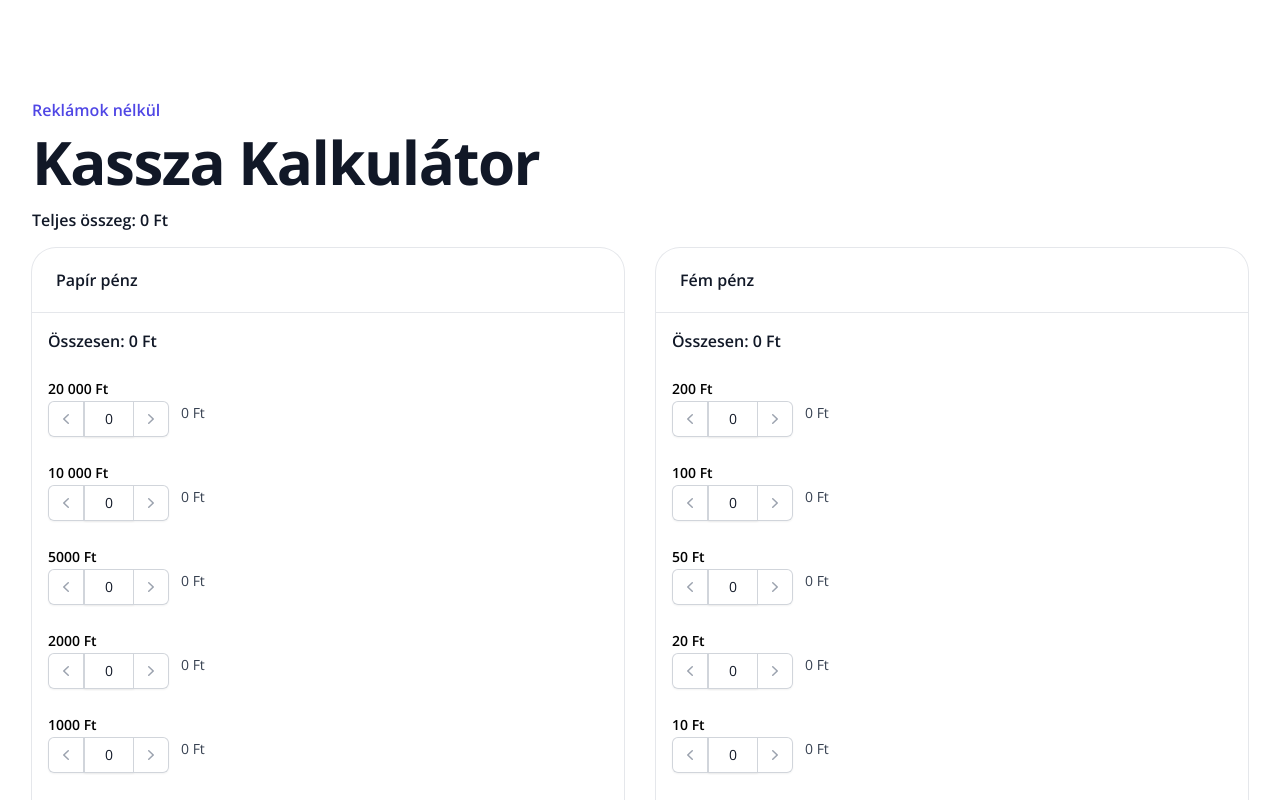
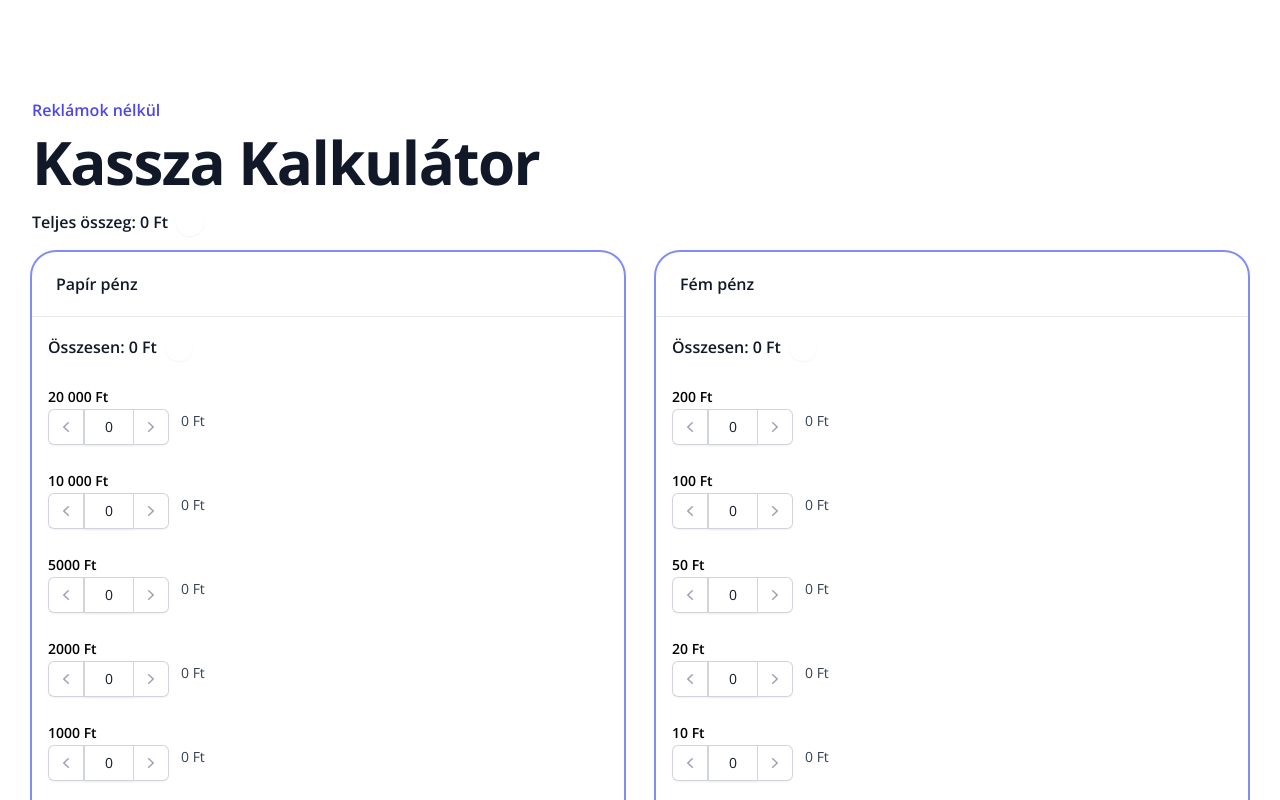
Before and after one commit to Somafet/Simple-Cash-Calculator, a Next.js app: page / in a window 1280 px wide. Shown: the top 800 px of the page. Built offline with nearby package versions, Linux system fonts and the light colour scheme.

Commit message:
Copy to clipboard.

```diff
--- a/src/app/components/TotalComponent.tsx
+++ b/src/app/components/TotalComponent.tsx
@@ -3,6 +3,7 @@
 import { useSearchParams } from "next/navigation";
 import React, { useMemo } from "react";
 import { formatter } from "../utils/number.utils";
+import { ClipboardDocumentIcon } from "@heroicons/react/20/solid";
 
 type TotalType = "all" | "bill" | "coin";
 
@@ -40,8 +41,17 @@ const TotalComponent = ({type, label, ...props}: TotalComponentProps) => {
     }
   }, [searchParams, type]);
 
+  const formattedValue = useMemo(() => formatter.format(value), [value]);
+
   return <div {...props}>
-    {label} {formatter.format(value)}
+    {label} {formattedValue}
+    <button
+      onClick={() => navigator.clipboard.writeText(formattedValue)}
+      type="button"
+      className="ml-2 rounded-full p-1 text-white shadow-sm focus-visible:outline focus-visible:outline-2 focus-visible:outline-offset-2 focus-visible:outline-indigo-600"
+      >
+        <ClipboardDocumentIcon className="h-5 w-5" aria-hidden="true" />
+      </button>
   </div>
 }
 
--- a/src/app/page.tsx
+++ b/src/app/page.tsx
@@ -1,20 +1,19 @@
 import CashInput from './components/CashInput'
 import HeroHeader from './components/HeroHeader'
 import TotalComponent from './components/TotalComponent';
-import { formatter } from './utils/number.utils';
 
 export default function Home() {
   return (
-    <main className="flex min-h-screen px-12 flex-col md:p-24 lg:px-8 py-12">
+    <main className="mx-auto max-w-7xl flex min-h-screen px-12 flex-col md:p-24 lg:px-8 py-12">
       <HeroHeader />
-      <TotalComponent type="all" label="Teljes összeg:" className="max-w-7xl text-base font-semibold leading-6 text-gray-900 dark:text-white py-4" />
+      <TotalComponent type="all" label="Teljes összeg:" className="items-center flex max-w-7xl text-base font-semibold leading-6 text-gray-900 dark:text-white py-4" />
       <div className="isolate grid max-w-xl grid-cols-1 xs:grid-cols-2 gap-8 sm:max-w-2xl md:max-w-4xl xl:mx-0 xl:max-w-none">
-        <div className="rounded-3xl ring-1 ring-gray-200">
+        <div className="rounded-3xl ring-2 ring-indigo-400 hover:ring-4">
           <div className="border-b border-gray-200 px-4 py-5 sm:px-6">
             <h3 className="text-base font-semibold leading-6 text-gray-900 dark:text-white">Papír pénz</h3>
           </div>
           <div className="py-4 px-4 space-y-6">
-            <TotalComponent type="bill" label="Összesen:" className="text-base font-semibold leading-6 text-gray-900 dark:text-white" />
+            <TotalComponent type="bill" label="Összesen:" className="items-center flex text-base font-semibold leading-6 text-gray-900 dark:text-white" />
             <CashInput denomination={20000} />
             <CashInput denomination={10000} />
             <CashInput denomination={5000} />
@@ -23,12 +22,12 @@ export default function Home() {
             <CashInput denomination={500} />
           </div>
         </div>
-        <div className="rounded-3xl ring-1 ring-gray-200">
+        <div className="rounded-3xl ring-2 ring-indigo-400 hover:ring-4">
           <div className="border-b border-gray-200 px-4 py-5 sm:px-6">
             <h3 className="text-base font-semibold leading-6 text-gray-900 dark:text-white">Fém pénz</h3>
           </div>
           <div className="py-4 px-4 space-y-6">
-            <TotalComponent type="coin" label="Összesen:" className="text-base font-semibold leading-6 text-gray-900 dark:text-white" />
+            <TotalComponent type="coin" label="Összesen:" className="items-center flex text-base font-semibold leading-6 text-gray-900 dark:text-white" />
             <CashInput denomination={200} />
             <CashInput denomination={100} />
             <CashInput denomination={50} />
@@ -37,7 +36,7 @@ export default function Home() {
             <CashInput denomination={5} />
           </div>
         </div>
-        <TotalComponent type="all" label="Teljes összeg:" className="text-base font-semibold leading-6 text-gray-900 dark:text-white" />
+        <TotalComponent type="all" label="Teljes összeg:" className="items-center flex text-base font-semibold leading-6 text-gray-900 dark:text-white" />
       </div>
     </main>
   )
```
